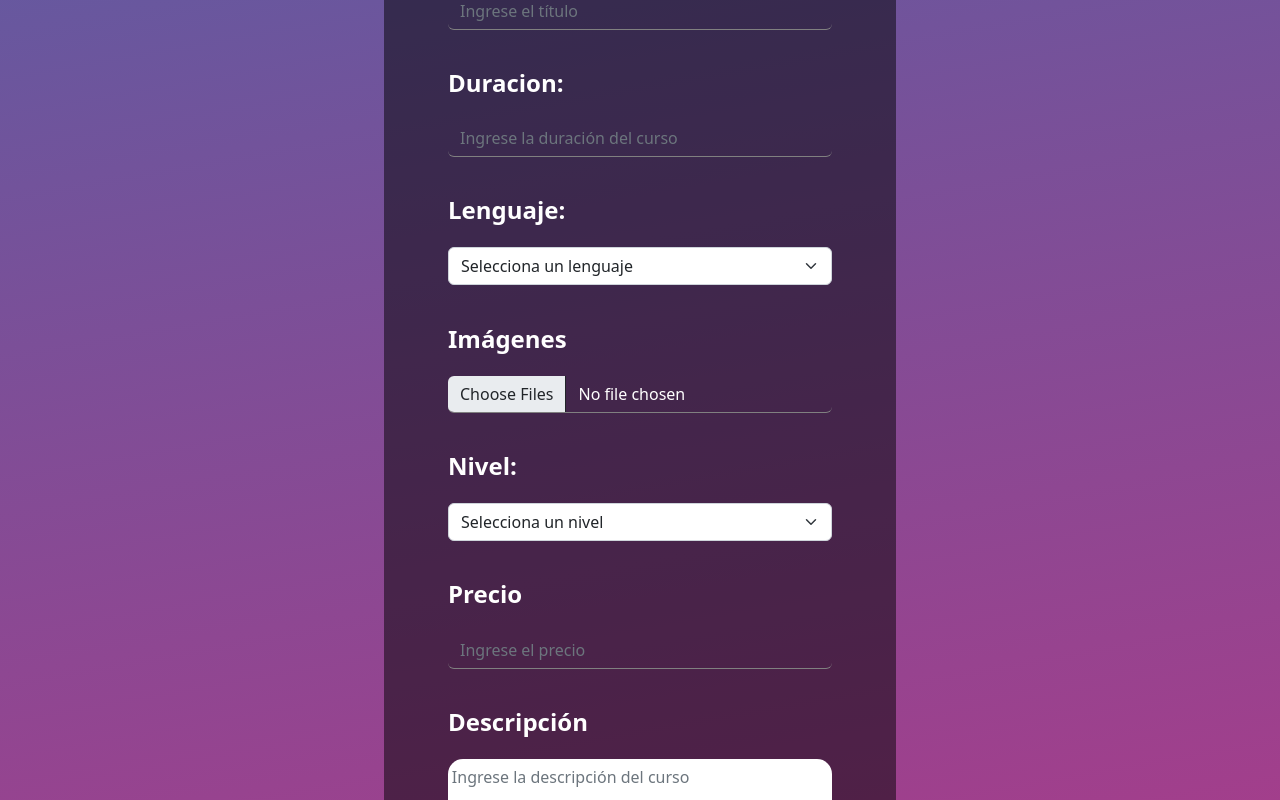
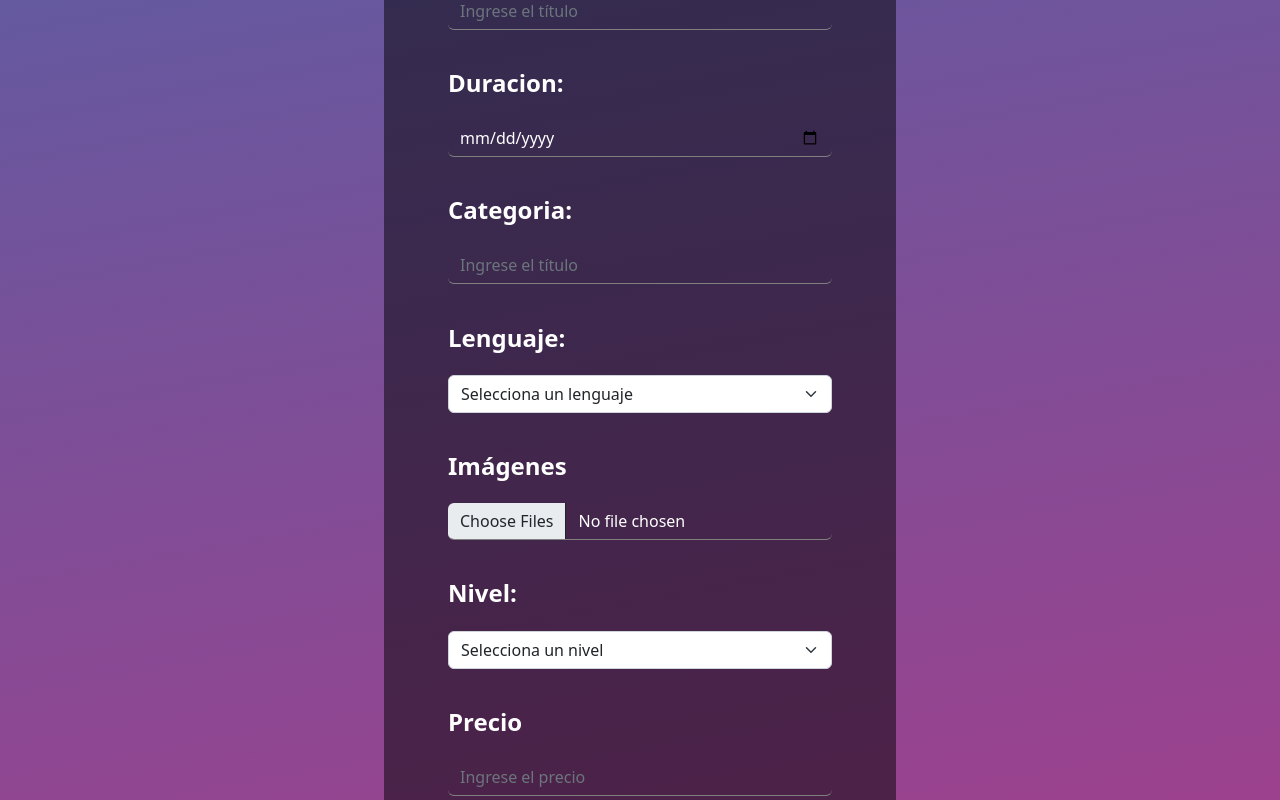
Before and after one commit to Pamela198713/BootcampAr, an Angular app in the folder frontend/: page /createCourse in a window 1280 px wide. Shown: the part 940-1740 px from the top of the page. Built offline with nearby package versions, Linux system fonts and the light colour scheme; sample sign-in values are in the browser's storage.

Commit message:
Algunos arreglos

```diff
--- a/frontend/src/app/pages/create-courses/create-courses.component.css
+++ b/frontend/src/app/pages/create-courses/create-courses.component.css
@@ -75,3 +75,7 @@
     color: black;
     transform: scale(1.1,1.1);
 }
+
+.price::after{
+    content: "$";
+}
--- a/frontend/src/app/pages/create-courses/create-courses.component.html
+++ b/frontend/src/app/pages/create-courses/create-courses.component.html
@@ -19,12 +19,24 @@
           <div class="mb-3">
             <label for="duracion" class="form-label">Duracion: </label>
             <input
-              type="text"
+              type="date"
               class="form-control"
               id="duracion"
               name="duracion"
               placeholder="Ingrese la duración del curso"
               formControlName="duracion"
+              required
+            />
+          </div>
+          <div class="mb-3">
+            <label for="Categoria" class="form-label">Categoria: </label>
+            <input
+              type="text"
+              class="form-control"
+              id="Categoria"
+              name="Categoria"
+              placeholder="Ingrese el título"
+              formControlName="categoria"
               required
             />
           </div>
@@ -47,6 +59,7 @@
               <option value="basesdeDatos">mySQL</option>
             </select>
           </div>
+
           <div class="mb-3">
             <label for="imagenes" class="form-label">Imágenes</label>
             <input
@@ -78,7 +91,7 @@
             <label for="precio" class="form-label">Precio</label>
             <input
               type="number"
-              class="form-control"
+              class="form-control price"
               id="precio"
               name="precio"
               placeholder="Ingrese el precio"
--- a/frontend/src/app/pages/create-courses/create-courses.component.ts
+++ b/frontend/src/app/pages/create-courses/create-courses.component.ts
@@ -19,7 +19,8 @@ export class CreateCoursesComponent {
     duracion: ['', Validators.required],
     nivel: ['', Validators.required],
     lenguaje: ['', Validators.required],
-    imagenes: ['']
+    imagenes: [''],
+    categoria: ['',Validators.required]
   });
 
   onSubmit(cursoForm: FormGroup) {
--- a/frontend/src/app/pages/registro/registro.component.html
+++ b/frontend/src/app/pages/registro/registro.component.html
@@ -52,8 +52,8 @@
                             </div>
 
                             <div class="mb-2 col-md-4 cont-inp">
-                                <label for="inputContraseña" class="text-white mb-2 title-inp">Confirmar Contraseña</label>
-                                <input type="password" class="form-control inp" id="inputContraseña" placeholder="Confirmar Contraseña" formControlName="confirmPassword">
+                                <label for="inputConfimarContraseña" class="text-white mb-2 title-inp">Confirmar Contraseña</label>
+                                <input type="password" class="form-control inp" id="inputConfimarContraseña" placeholder="Confirmar Contraseña" formControlName="confirmPassword">
                                 <div *ngIf="ConfirmPassword?.errors && ConfirmPassword?.touched" class="mt-3">
                                     <p *ngIf="ConfirmPassword?.hasError('required')" class="text-danger">
                                         La confirmación de la contraseña es requerida.
```
